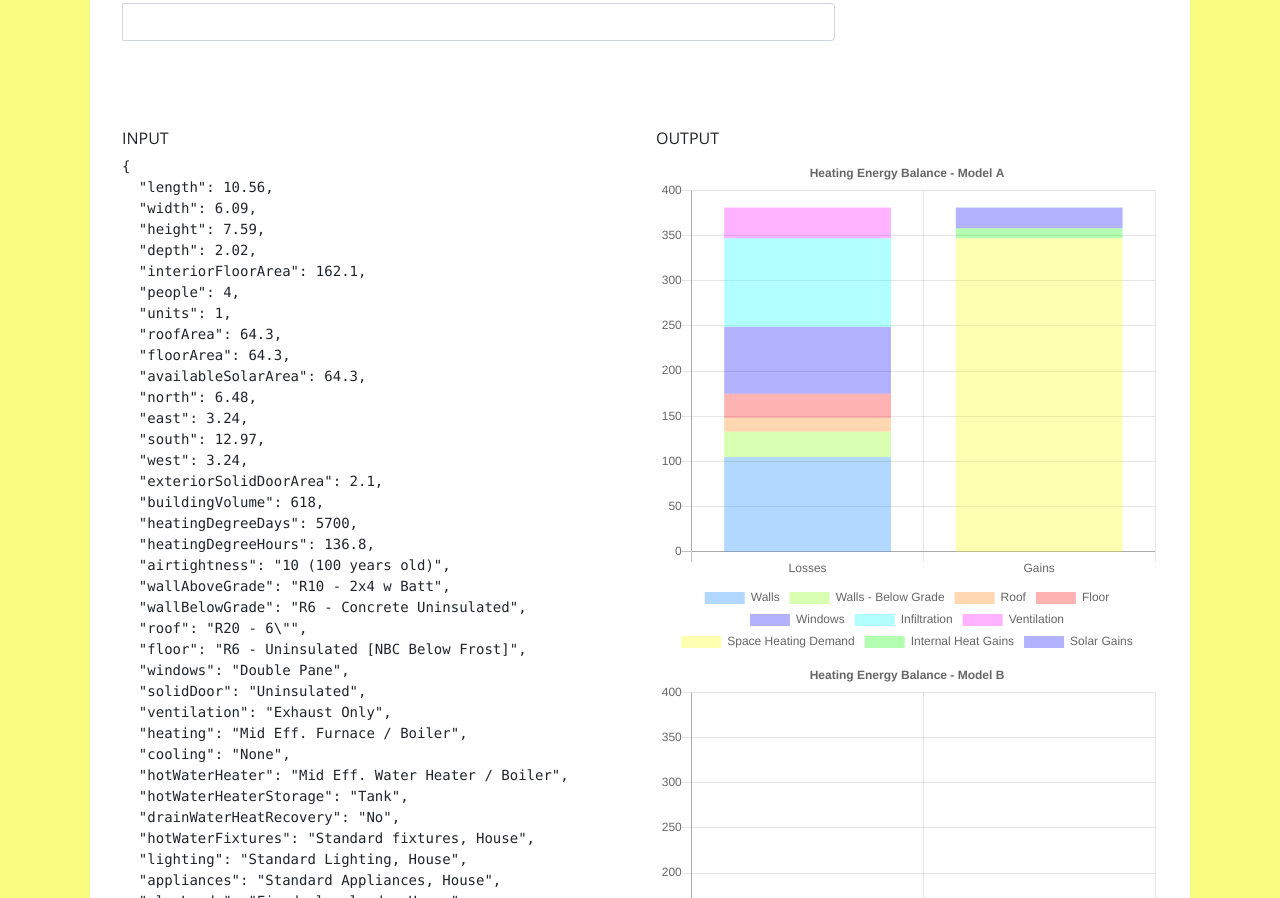
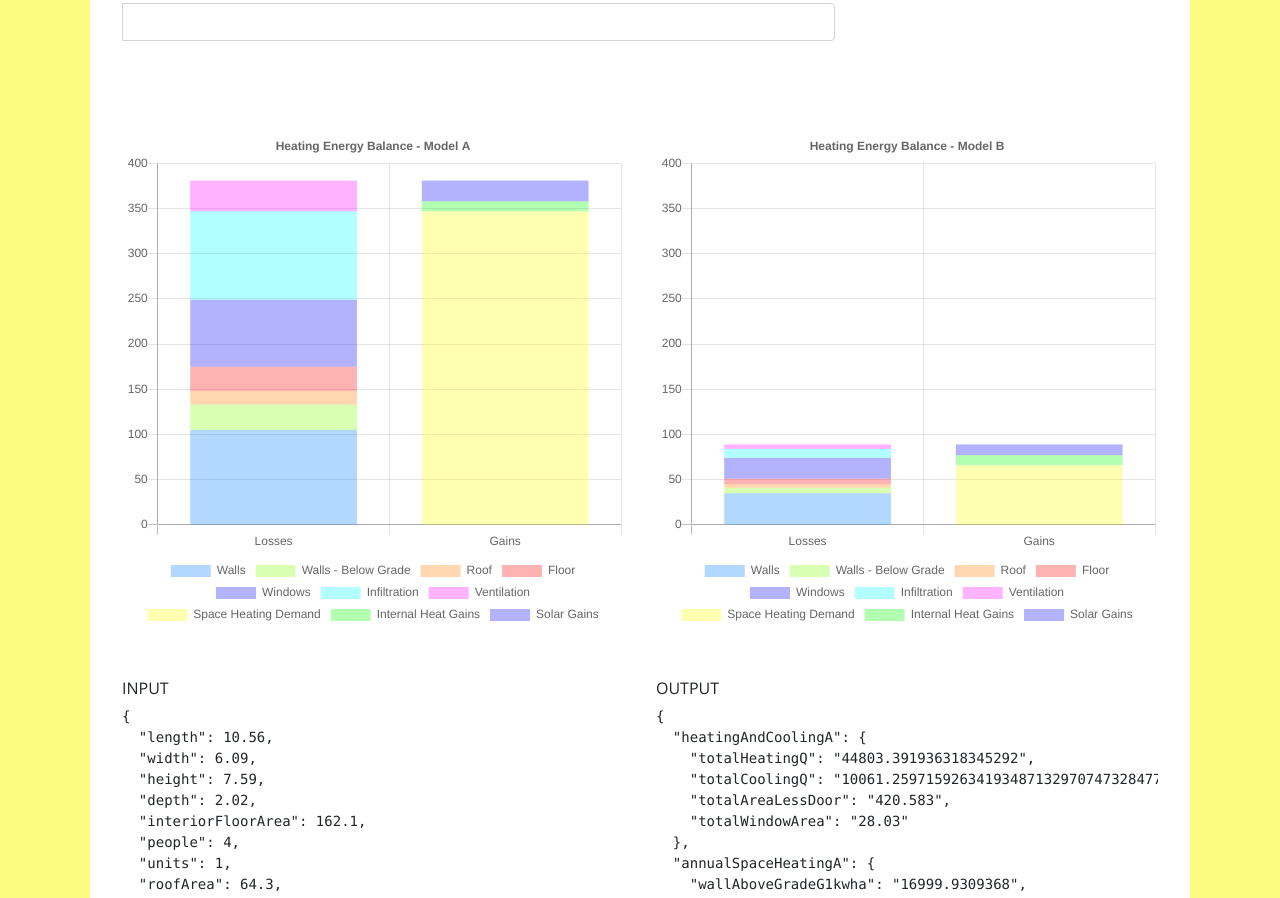
Before and after one commit to brightbuildings/Simple-Energy-Model, a React (Create React App) app: page / in a window 1280 px wide. Shown: the part 544-1442 px from the top of the page. Built offline with nearby package versions, Linux system fonts and the light colour scheme.

Commit message:
Rearrange outputs

```diff
--- a/src/components/Content/Content.js
+++ b/src/components/Content/Content.js
@@ -211,25 +211,29 @@ function Content() {
       </div>
       <div className="DevResults" style={{ padding: "1rem", backgroundColor: "white" }}>
         <div>
+          <ChartService.HeatingEnergyBalance
+            title="Heating Energy Balance - Model A"
+            annualSpaceHeating={output.annualSpaceHeatingA}
+            variables={variables}
+            yMax={maximumHeatingEnergyBalance}
+          />
+          <br />
+          <br />
           <h3>Input</h3>
           <pre>
             {JSON.stringify(variables, undefined, 2)}
           </pre>
         </div>
         <div>
-          <h3>Output</h3>
-          <ChartService.HeatingEnergyBalance
-            title="Heating Energy Balance - Model A"
-            annualSpaceHeating={output.annualSpaceHeatingA}
-            variables={variables}
-            yMax={maximumHeatingEnergyBalance}
-          />
           <ChartService.HeatingEnergyBalance
             title="Heating Energy Balance - Model B"
             annualSpaceHeating={output.annualSpaceHeatingB}
             variables={variables}
             yMax={maximumHeatingEnergyBalance}
           />
+          <br />
+          <br />
+          <h3>Output</h3>
           <pre>
             {JSON.stringify(output, undefined, 2)}
           </pre>
```
